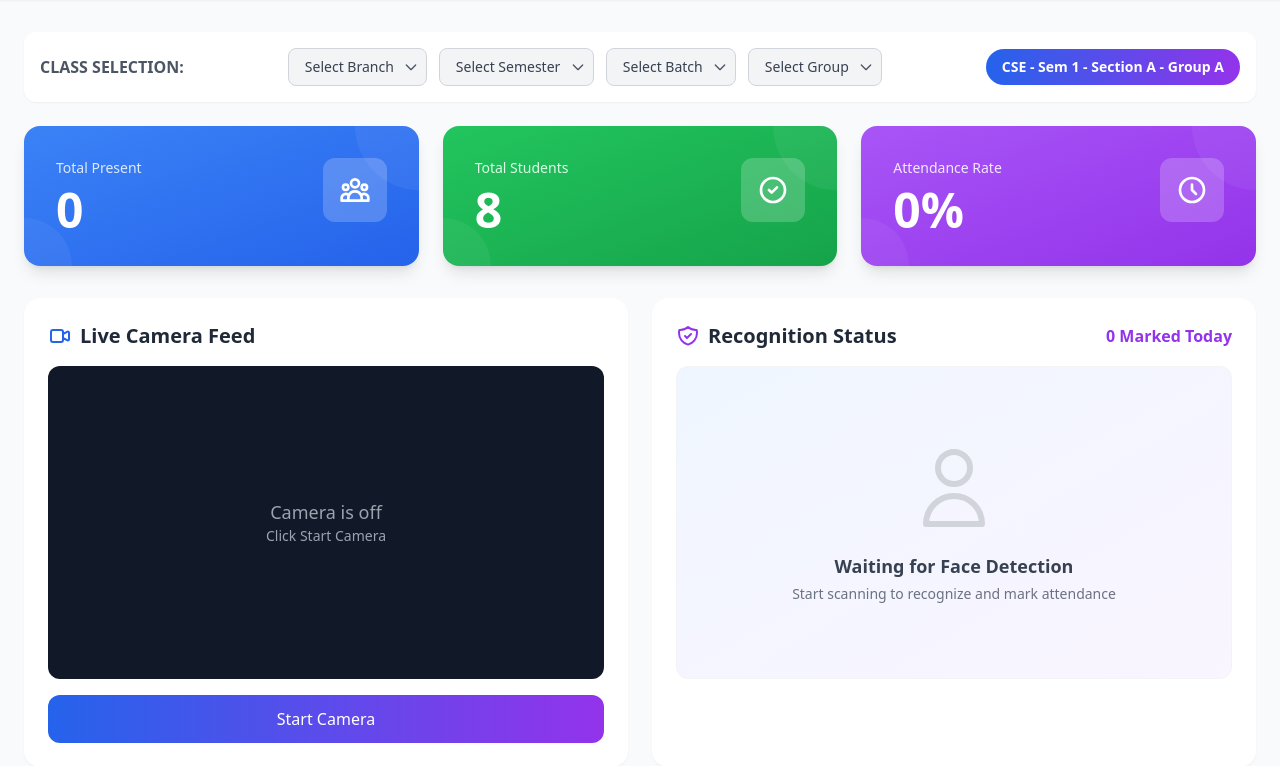
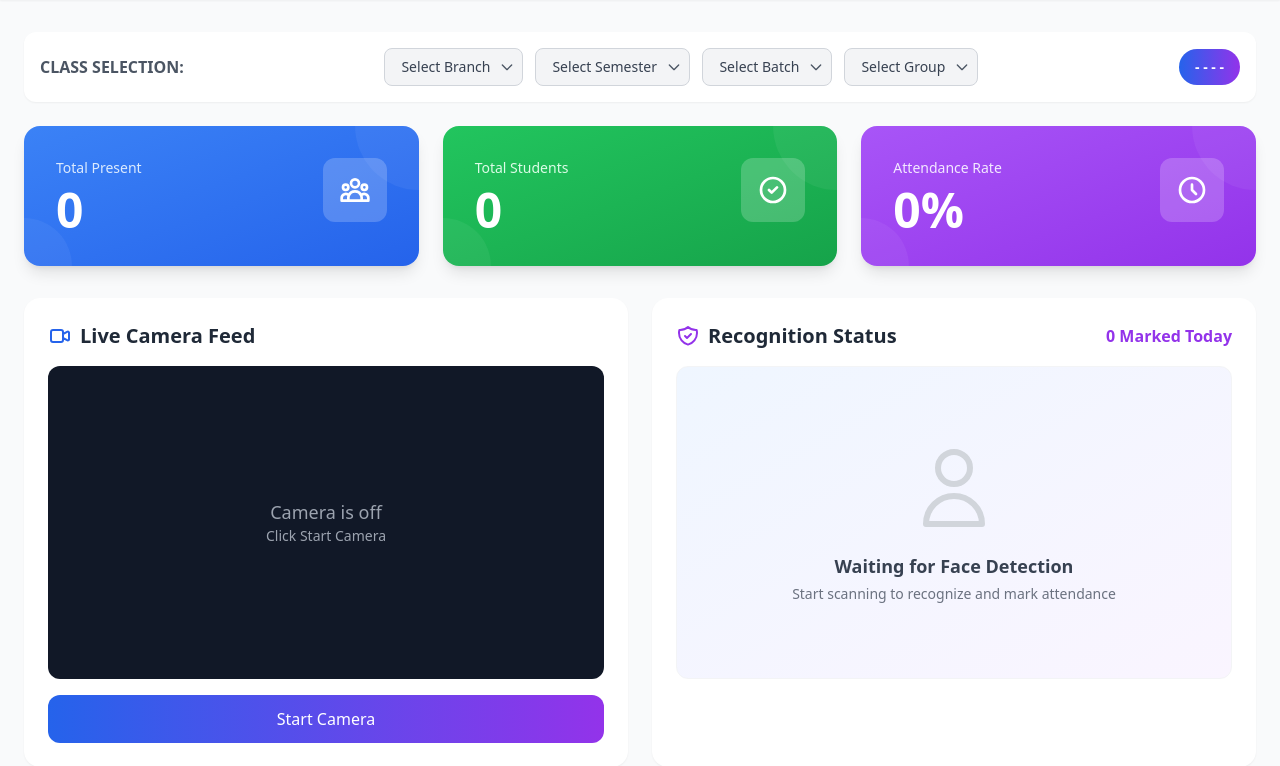
Before and after one commit to kanannayyar/Face-recognition-based-attendance-system, a Flask app: page / in a window 1280 px wide. Shown: the part 88-854 px from the top of the page. Run offline with Flask 3, Linux system fonts and the light colour scheme; the visitor is signed in with stand-in values (Sample User, id 1); data that the repository does not hold is empty; some libraries are stand-ins or nearby versions.

Commit message:
update total students dynamically from db

```diff
--- a/app.py
+++ b/app.py
@@ -339,6 +339,25 @@ def get_filters():
         "semesters": semesters
     }
 
+@app.route("/get_total_students")
+def get_total_students():
+
+    query = {}
+
+    # apply same filters
+    if session.get("branch"):
+        query["branch"] = session["branch"]
+    if session.get("batch"):
+        query["batch"] = session["batch"]
+    if session.get("group"):
+        query["group"] = session["group"]
+    if session.get("semester"):
+        query["semester"] = session["semester"]
+
+    count = faces_collection.count_documents(query)
+
+    return {"total": count}
+
 # ---------------- RUN SERVER ----------------
 
 if __name__=="__main__":
--- a/attendance.csv
+++ b/attendance.csv
@@ -22,3 +22,5 @@ b241219,2026-03-30,12:15:20,0.588
 b241413,2026-03-30,12:15:25,0.537
 b241413,2026-03-30,13:37:41,0.693
 b241106,2026-03-30,13:38:08,0.534
+b241413,2026-03-30,23:13:47,0.624
+b241388,2026-03-30,23:15:34,0.844
--- a/templates/dashboard.html
+++ b/templates/dashboard.html
@@ -194,7 +194,7 @@
 
     <!-- RIGHT SIDE LABEL -->
     <div class="bg-gradient-to-r from-blue-600 to-purple-600 text-white px-4 py-2 rounded-full text-sm font-semibold">
-        CSE - Sem 1 - Section A - Group A
+        - - - -
     </div>
 
 </div>
@@ -230,7 +230,7 @@
                 <div class="relative flex justify-between items-start">
                     <div>
                         <h3 class="text-green-100 text-sm font-medium mb-2">Total Students</h3>
-                        <p class="stat-number text-white text-5xl font-bold">8</p>
+                        <p id="totalStudents" class="stat-number text-white text-5xl font-bold">0</p>
                     </div>
                     <div class="icon-wrapper w-16 h-16 bg-white bg-opacity-20 rounded-xl flex items-center justify-center">
                         <svg class="w-8 h-8 text-white" fill="none" stroke="currentColor" viewBox="0 0 24 24">
@@ -468,6 +468,7 @@ async function loadFilters() {
 
 // call on page load
 loadFilters();
+loadTotalStudents();
 
 async function applyFilters() {
     const data = {
@@ -484,6 +485,7 @@ async function applyFilters() {
     });
 
     await fetch("/reload_embeddings", { method: "POST" });
+    loadTotalStudents();
 }
 selects.forEach(s => {
     s.addEventListener("change", () => {
@@ -492,6 +494,12 @@ selects.forEach(s => {
     });
 });
 
+async function loadTotalStudents() {
+    const res = await fetch("/get_total_students");
+    const data = await res.json();
+
+    document.getElementById("totalStudents").innerText = data.total;
+}
 
 </script>
 
```
